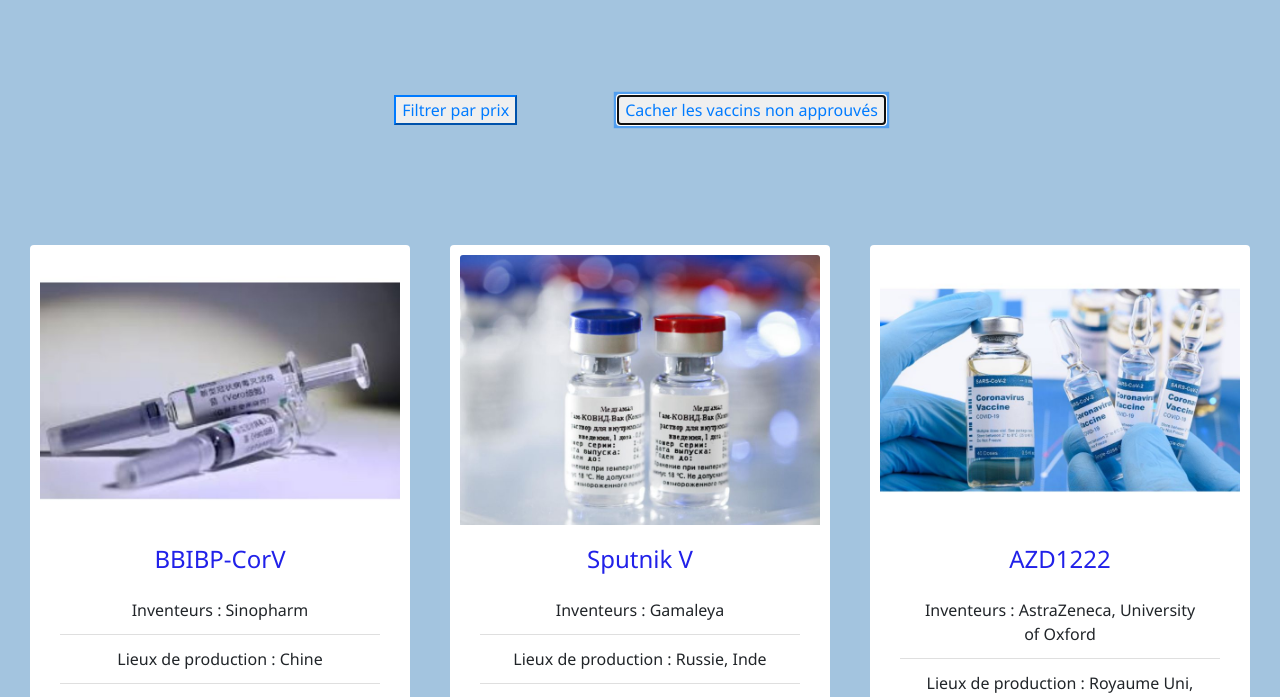
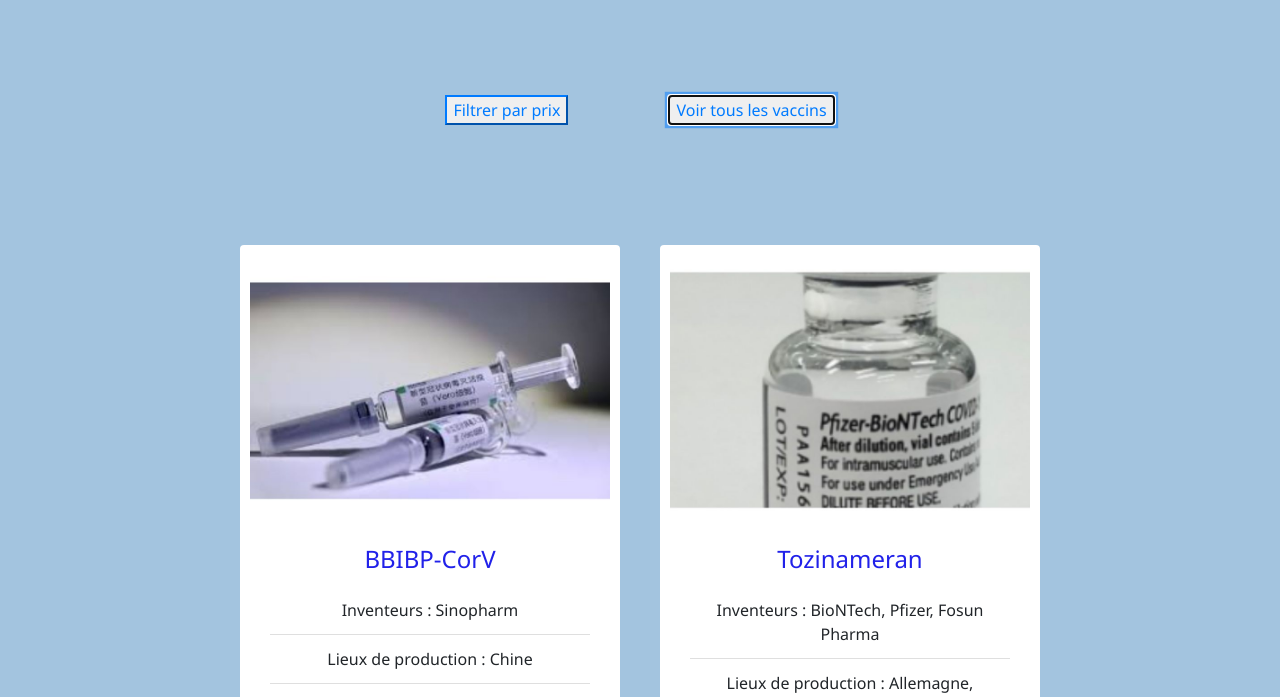
Before and after one commit to alessiaskia/i3-wad20-epreuve-js, a website built with Parcel: page index.html in a window 1280 px wide. Both pictures are taken after a click on the button "Cacher les vaccins non approuvés". Shown: the part 103-800 px from the top of the page. Built offline with nearby package versions, Linux system fonts and the light colour scheme.

Commit message:
montre/cache vaccins non approuvés : OK

```diff
--- a/script.js
+++ b/script.js
@@ -4,18 +4,30 @@
 // get element from the DOM
 const app = document.getElementById('app');
 
+// function to get user input on quantity of vaccine to book
+// function getQuantity(event) {
+//   event.preventDefault();
+//   const input = document.getElementById('quantity').value;
+//   return `<p>Quantité : ${input}</p>`;
+// }
+
 // create h1
 const title = '<h1>Précommande de vaccins contre la COVID-19</h1>';
 
-// create header w/2 buttons
-const header = '<header><button class="btn-filter-by-price btn-outline-primary">Filtrer par prix</button><button class="btn-filter-by-approval btn-outline-primary">Cacher les vaccins non approuvés</button></header>';
+// create header with 2 buttons
+const header = '<header><button id="btn-filter-by-price" class="btn-outline-primary">Filtrer par prix</button><button id="btn-filter-by-approval" class="btn-outline-primary">Cacher les vaccins non approuvés</button></header>';
 
 // create card for each vaccine
 let card = '';
 let container = '<main class="wrapper">';
 
 for (const vaccine of vaccines) {
-  card = `<div class="card" id="${vaccine.id}">
+  if (vaccine.approved) {
+    card = `<div class="card approved" id="${vaccine.id}">`;
+  } else {
+    card = `<div class="card not-approved" id="${vaccine.id}">`;
+  }
+  card += `
     <img src="./${vaccine.id}.jpg" class="card-img-top" />
     <div class="card-body">
      <h5 class="card-title">${vaccine.name}</h5>
@@ -32,10 +44,10 @@
   }
   card += `<li class="list-group-item">
             <label for="quantity">Quantity : </label>
-            <input type="number" id="quantity">
-            <button class="btn-book btn-primary btn-sm">Réserver </button>
+            <input type="number" id="quantity" name="quantity">
             </li>
-        </ul>
+            </ul>
+        <button class="btn-book btn-primary btn-sm">Réserver </button>
     </div>
     </div>`;
   container += card;
@@ -43,7 +55,43 @@
 container += '</main>';
 
 // create footer
-const footer = '<footer><h3>Résumé de votre commande</h3><button class="btn-order btn-primary btn-lg">Passer la commande</button></footer>';
+const footer = '<footer><h3>Résumé de votre commande</h3><div class="booking-area"></div><button class="btn-order btn-primary btn-lg">Passer la commande</button></footer>';
 
 // --> to HTML
 app.innerHTML = `${title + header + container + footer}`;
+
+// delegation
+const vaccineCards = document.querySelectorAll('.card');
+
+document.body.addEventListener('click', (e) => {
+  // show/hide non-approved vaccines
+  if (e.target.matches('#btn-filter-by-approval')) {
+    if (e.target.innerHTML === 'Cacher les vaccins non approuvés') {
+      e.target.innerHTML = 'Voir tous les vaccins';
+    } else {
+      e.target.innerHTML = 'Cacher les vaccins non approuvés';
+    }
+    for (const vaccineCard of vaccineCards) {
+      if (vaccineCard.classList.contains('not-approved')) {
+        vaccineCard.classList.toggle('invisible');
+      }
+    }
+    // actions when user clicks on "réserver"
+    //   } else if (e.target.matches('.btn-book')) {
+    //     console.log(e.target);
+    //     // select vaccine
+    //     const selectedVaccine = e.target.parentNode.parentNode;
+    //     console.log(selectedVaccine);
+    //     const vaccine = vaccines[selectedVaccine.id];
+    //     console.log(vaccine);
+    //     // put selected vaccine + desired quantity in footer
+    //     const chosenVaccine = vaccine.name;
+    //     const quantity = document.getElementById('quantity').currentValue;
+    //     console.log(chosenVaccine);
+    //     console.log(quantity);
+    //     const bookingArea = document.querySelector('.booking-area');
+    //     const booking = ` ${chosenVaccine} - quantité : ${quantity}`;
+    //     console.log(booking);
+    //     bookingArea.append(booking);
+  }
+});
--- a/styles.scss
+++ b/styles.scss
@@ -23,13 +23,6 @@
   display: flex;
   flex-wrap: wrap;
   justify-content: center;
-}
-
-img {
-  display: block;
-  width: 100%;
-}
-
   .card {
     width: 380px;
     border: none;
@@ -37,10 +30,14 @@
     justify-content: center;
     padding: 10px;
     margin: 20px;
+    img {
+      display: block;
+      width: 100%;
     }
-
     .card:hover {
       border: 1px solid $primary-blue;
+    }
+  }
 }
 
 h1,
@@ -59,3 +56,7 @@
 h5 {
   font-size: 1.5rem;
 }
+
+.invisible {
+  display: none;
+}
```
Lines whose indentation alone changed are shown as unchanged.
